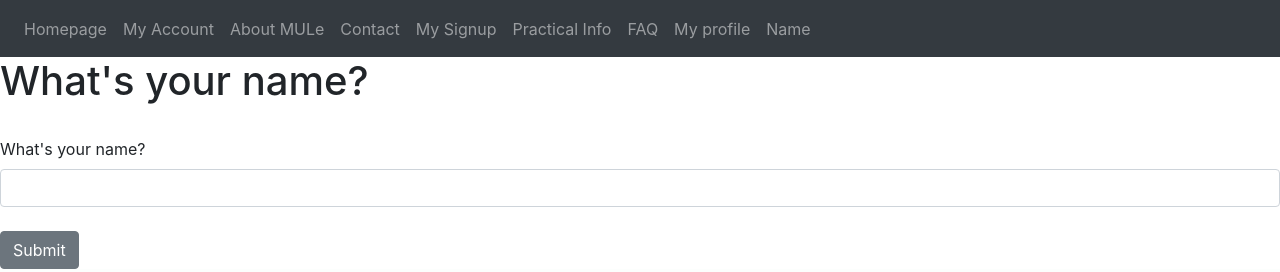
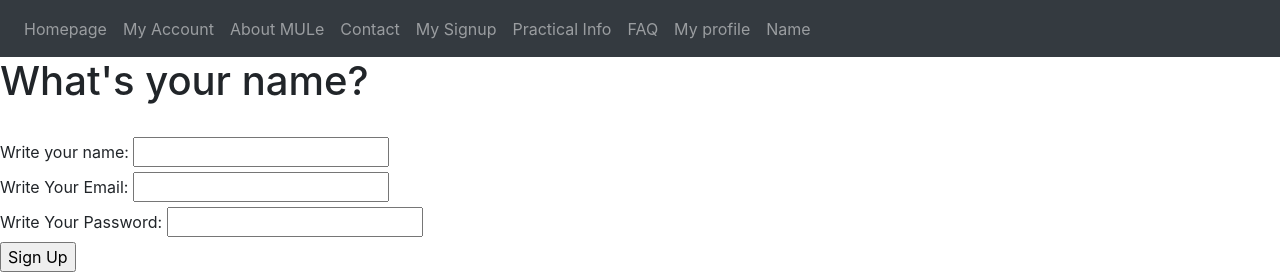
Before and after one commit to smeidigung/MULe, a Flask app: page /name in a window 1280 px wide. Shown: the part 746-1018 px from the top of the page. Run offline with Flask 3, Linux system fonts and the light colour scheme; some libraries are stand-ins or nearby versions.

Commit message:
Add multiple forms for user registration. Change hello.py to main

```diff
--- /dev/null
+++ b/forms.py
@@ -0,0 +1,14 @@
+from flask_wtf import FlaskForm
+from wtforms import StringField, SubmitField, EmailField, PasswordField
+from wtforms.validators import InputRequired, Email, Length
+
+class UserForm(FlaskForm):
+    name = StringField("Write your name:", validators=[InputRequired(),
+                                                       Length(min=2, max=30)])
+
+    email = EmailField("Write Your Email:",validators=[InputRequired(),
+                                                 Email()])
+
+    password = PasswordField("Write Your Password:",validators=[Length(min=10)])
+
+    submit = SubmitField("Sign Up")
--- a/hello.py
+++ b/main.py
@@ -1,16 +1,10 @@
 from flask import Flask, redirect, url_for, render_template
-from flask_wtf import FlaskForm
-from wtforms import StringField, SubmitField, PasswordField
-from wtforms.validators import DataRequired
 import secret
+import forms
 
 app = Flask(__name__)
 
 app.config['SECRET_KEY'] = secret.secret_key
-
-class NameForm(FlaskForm):
-    name = StringField("What's your name?",validators= [DataRequired()])
-    submit = SubmitField("Submit")
 
 
 #Navigation bar
@@ -72,14 +66,25 @@ def user(username):
 
 @app.route('/name', methods=['GET', 'POST'])
 def name():
-    name= None
-    form = NameForm()
+    name = None
+    email = None
+    password = None
+    form = forms.UserForm()
 
     if form.validate_on_submit():
         name = form.name.data
         form.name.data = ''
+
+        email = form.email.data
+        form.email.data = ''
+
+        password = form.password.data
+        form.password.data = ''
+
     return render_template('name.html',
         name = name,
+        email = email,
+        password = password,
         form = form)
 
 
--- a/requirements.txt
+++ b/requirements.txt
@@ -1,8 +1,11 @@
 blinker==1.8.2
 click==8.1.7
 colorama==0.4.6
+dnspython==2.6.1
+email_validator==2.2.0
 Flask==3.0.3
 Flask-WTF==1.2.1
+idna==3.7
 itsdangerous==2.2.0
 Jinja2==3.1.4
 MarkupSafe==2.1.5
--- a/templates/name.html
+++ b/templates/name.html
@@ -7,15 +7,19 @@
 {% else %}
     <h1>What's your name?</h1>
     <br/>
-    <form method="POST">
-        {{form.hidden_tag()}}
+    <form action="" method="POST">
+        {{ form.hidden_tag() }}
 
-        {{form.name.label(
-            class="form-label"
-        )}}
-        {{form.name(class="form-control")}}
+        {{ form.name.label() }}
+        {{ form.name() }}
+        <br>
+        {{ form.email.label() }}
+        {{ form.email() }}
         <br/>
-        {{form.submit(class="btn btn-secondary")}}
+        {{ form.password.label() }}
+        {{ form.password() }}
+        <br>
+        {{ form.submit }}
     </form>
 
  {% endif %}
```
Also changed, not shown: README.md.
